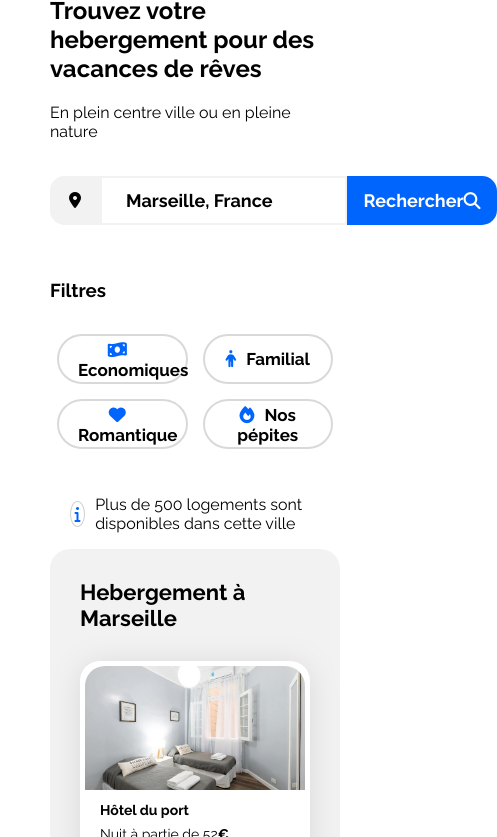
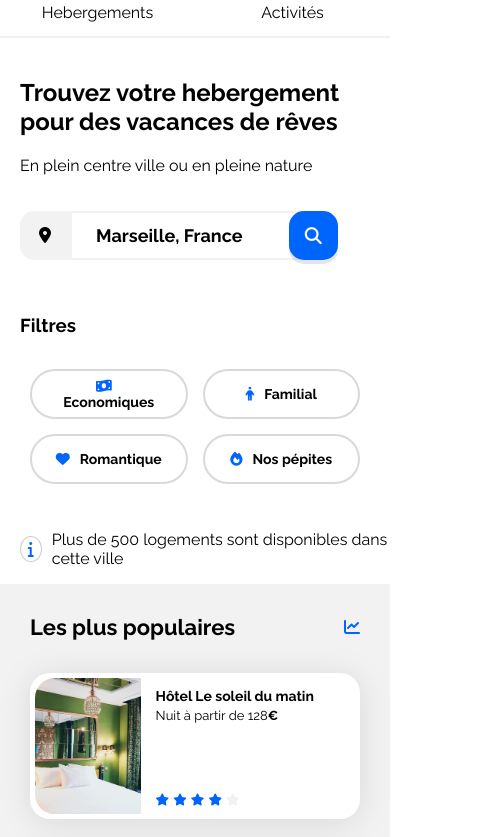
Before and after one commit to Corentin1108/booki-starter-code-master, a plain HTML site: page index.html in a window 390 px wide. Shown: the part 108-945 px from the top of the page, 497 px wide, since content can reach past the window. Drawn offline with Linux system fonts and the light colour scheme.

Commit message:
21/03/24

```diff
--- a/css/style.css
+++ b/css/style.css
@@ -101,6 +101,8 @@ nav ul a:hover {
     border-top-color: #0065FC;
     color: #0065FC;
 }
+
+
 
 /*****fin du header*****/
 
@@ -274,12 +276,16 @@ nav ul a:hover {
     width: 30%;
 }
 
+.hebergements .section-title {
+    padding-bottom: 30px;
+}
+
 /*agencement des cards*/
 .hebergements-card {
     display: flex;
     justify-content: center;
     gap:30px;
-    padding-top: 30px;
+    /* padding-top: 30px; */
     padding-bottom: 30px;
 
 }
@@ -328,11 +334,13 @@ nav ul a:hover {
 .hebergements-end a {
     font-size: 18px;
     font-weight: 700;
+
 }
 
 /****** Populaires ***********/
 .populaires {
     width: 32%;
+
 }
  /*titre*/
 .populaires-title {
@@ -492,6 +500,13 @@ nav ul a:hover {
         font-size: 13px;
     }
 
+    .logo-booki {
+        padding: 30px;
+    }
+
+    .main-container {
+        padding: 0px;
+    }
 
 
 
@@ -501,11 +516,23 @@ nav ul a:hover {
 @media (max-width: 767.98px) {
 
 
-
+/*****logo*****/
     .logo-booki {
         flex-direction: column;
         align-items: flex-start;
+        padding: 30px;
     }
+
+    .main-container {
+        padding: 0px;
+    }
+
+/*****fin logo*****/
+
+
+
+
+/*****header*****/
 
     header {
         flex-direction: column;
@@ -513,14 +540,94 @@ nav ul a:hover {
         justify-content: center;
     }
 
-    .input-form::placeholder{
+    nav ul a {
+        display: block;
+        font-size: 16px;
+        padding: 14px 34px;
+        border-bottom: 2px #F2F2F2 solid;
+        border-width: 100%;
+
+     }
+
+     nav ul a:hover {
+         border-bottom-color: #0065FC;
+         color: #0065FC;
+
+
+     }
+
+     nav ul a:hover {
+        border-top-color: transparent;
+        color: #0065FC;
+
+    }
+
+    nav {
+        width: 100%;
+    }
+
+    nav ul {
+        gap: 0px;
+        justify-content: space-between;
+        width: 100%;
+    }
+
+    nav ul li {
+        text-align: center;
+        flex: 1;
+    }
+/*****fin header*****/
+
+
+/*****headline*****/
+
+    .headline {
+        padding: 20px;
+     }
+
+/*****search bar*****/
+
+    .search {
+        padding-left: 20px;
+        padding-right: 20px;
+    }
+
+    .search-form {
+        margin: 0px;
+    }
+
+
+    .search-button {
+    width: 60%;
+    border-radius: 15px;
+    filter: drop-shadow(0px 4px  rgba(0, 0, 0, 0.10));
+
+    }
+
+    .search-button-text {
         display: none;
 
     }
 
-    .search-button-icon{
+    .search-button-icon {
         display: flex;
+        padding: 15px 16px;
     }
+
+    .input-form {
+        width: 90%;
+    }
+/*****fin search bar*****/
+
+
+
+/*****filtres*****/
+
+    .filtres-container {
+        padding-left: 20px;
+        padding-right: 20px;
+    }
+
 
     .button-filtres-container {
         display: flex;
@@ -529,30 +636,52 @@ nav ul a:hover {
 
     .button-filtres {
         width: 45%;
+        font-size: 14px;
     }
+/*****fin filtres*****/
+
+/*****info*****/
 
     .info-container {
-        padding: 0px 10px;
+        padding-left: 10px;
     }
 
 
-
-
-
+/*****hebergement card*****/
     .hebergements-card {
-        order: 2;
         display: flex;
         align-items: center;
         flex-direction: column;
         justify-content: center;
     }
 
+    .hebergements-and-populaires section {
+        border-radius: 0;
+        background-color: white;
+      }
+      .hebergements-and-populaires section.populaires {
+        order: -1; /*Pour inverser les section populaires et hébergements*/
+        margin: 0;
+        background-color: var(--main-bg-color);
+      }
+
+
+
+
+
     .hebergements-card a {
         width: 100%;
     }
+/*****fin hebergement card*****/
+
+
+    /* .hebergements-and-populaires section {
+        background-color: white;
+    } */
+
+/*****populaire card*****/
 
     .populaires-cards{
-        order: 1;
         display: flex;
         align-items: center;
         justify-content: center;
@@ -562,9 +691,12 @@ nav ul a:hover {
     .populaires-cards a {
         width: 100%;
     }
+/*****fin populaires card*****/
 
+
+
+/*****activity card*****/
     .activity-card {
-
         display: flex;
         flex-direction: column;
         align-items: center;
@@ -572,18 +704,35 @@ nav ul a:hover {
     }
 
     .activity-img-card{
-        height: 70%;
+        width: 100%;
+        height: 30vw;
     }
 
     .activity-card a{
         width: 100%;
     }
+/*****fin activity card*****/
 
+
+
+
+/*****footer*****/
     .footer-container{
         display: flex;
         flex-direction: column;
         align-items: center;
-        /* justify-content: center; */
+        justify-content: center;
     }
 
+    .text-footer p,
+    .text-footer h2 {
+       padding: 0px 30px;
+    }
+
+
+
+
+/*****fin footer*****/
+
+
 }
--- a/index.html
+++ b/index.html
@@ -74,7 +74,7 @@
                     <button class="button-filtres"> <i class="fa-solid fa-fire button-icon-filtres"></i>Nos
                         pépites</button>
                 </div>
-            </section> <!--début filtres-->
+            </section> <!--fin filtres-->
 
             <section class="info-container"> <!--début info-->
                 <div class="info-container">
```
